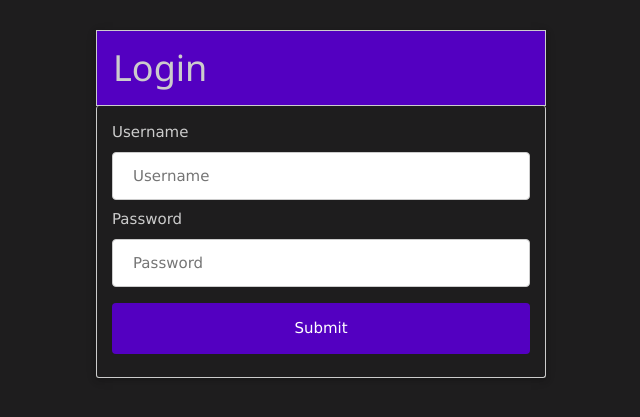
After one commit to yxd3549/multi-factor-auth-website, a Flask app: page /login in a window 1280 px wide. The commit adds this page. Shown: the top 417 px of the page, without its empty margins (319-959 px from the left). Run offline with Flask 2, Linux system fonts and the light colour scheme.

Commit message:
Create login pages and add styling

```diff
--- a/app.py
+++ b/app.py
@@ -9,5 +9,13 @@ def home():
     return render_template('index.html', user="fool")
 
 
+@app.route("/login")
+def simple_login():
+    return render_template('login.html')
+
+@app.route("/mobileLogin")
+def mobile_login():
+    return render_template("mobileLogin.html")
+
 if __name__ == "__main__":
     app.run(debug=True)
--- /dev/null
+++ b/static/css/style.css
@@ -0,0 +1,57 @@
+body {
+    background-color: #1e1d1e;
+    color: #cccccc;
+}
+
+#login-card {
+    width: 70%;
+    max-width: 30em;
+    margin-top: 2em;
+    padding: 0;
+}
+
+#login-form {
+    padding: 1em;
+    border-style: solid;
+    border-width: 0 1px 1px;
+    border-color: #cccccc;
+    border-radius: 3px;
+}
+
+#login-header{
+    background-color: #5300c1;
+    color: #cccccc;
+    border-style: solid;
+    border-width: 1px;
+    border-color: #cccccc;
+}
+
+#page-header{
+    background-color: #5300c1;
+}
+
+#login-card input[type=text], select {
+    width: 100%;
+    padding: 12px 20px;
+    margin: 8px 0;
+    display: inline-block;
+    border: 1px solid #ccc;
+    border-radius: 4px;
+    box-sizing: border-box;
+}
+
+#login-card input[type=submit] {
+    width: 100%;
+    background-color: #5300c1;
+    color: white;
+    padding: 14px 20px;
+    margin: 8px 0;
+    border: none;
+    border-radius: 4px;
+    cursor: pointer;
+}
+
+#login-card input[type=submit]:hover {
+    background-color: #5300c1;
+    max-width: 30em;
+}
--- /dev/null
+++ b/templates/login.html
@@ -0,0 +1,26 @@
+<!DOCTYPE html>
+<html lang="en">
+<head>
+    <meta charset="UTF-8">
+    <link rel="stylesheet" href="https://www.w3schools.com/w3css/4/w3.css">
+    <link rel="stylesheet" href="/static/css/style.css">
+    <meta name="viewport" content="width=device-width, initial-scale=1.0" />
+    <title>Team 7</title>
+</head>
+<body>
+    <div class="w3-card w3-display-topmiddle" id="login-card">
+        <header class="w3-container" id="login-header">
+            <h1>Login</h1>
+        </header>
+        <div id="login-form">
+            <form action="/products" method="POST">
+                <label for="username">Username</label>
+                <input required type="text" id="username" name="username" placeholder="Username">
+                <label for="password">Password</label>
+                <input required type="text" id="password" name="password" placeholder="Password">
+                <input type="submit" value="Submit">
+            </form>
+        </div>
+    </div>
+</body>
+</html>
```
Also changed, not shown: templates/index.html (+7 -2 lines), templates/mobileLogin.html (added, +24 -0 lines).
